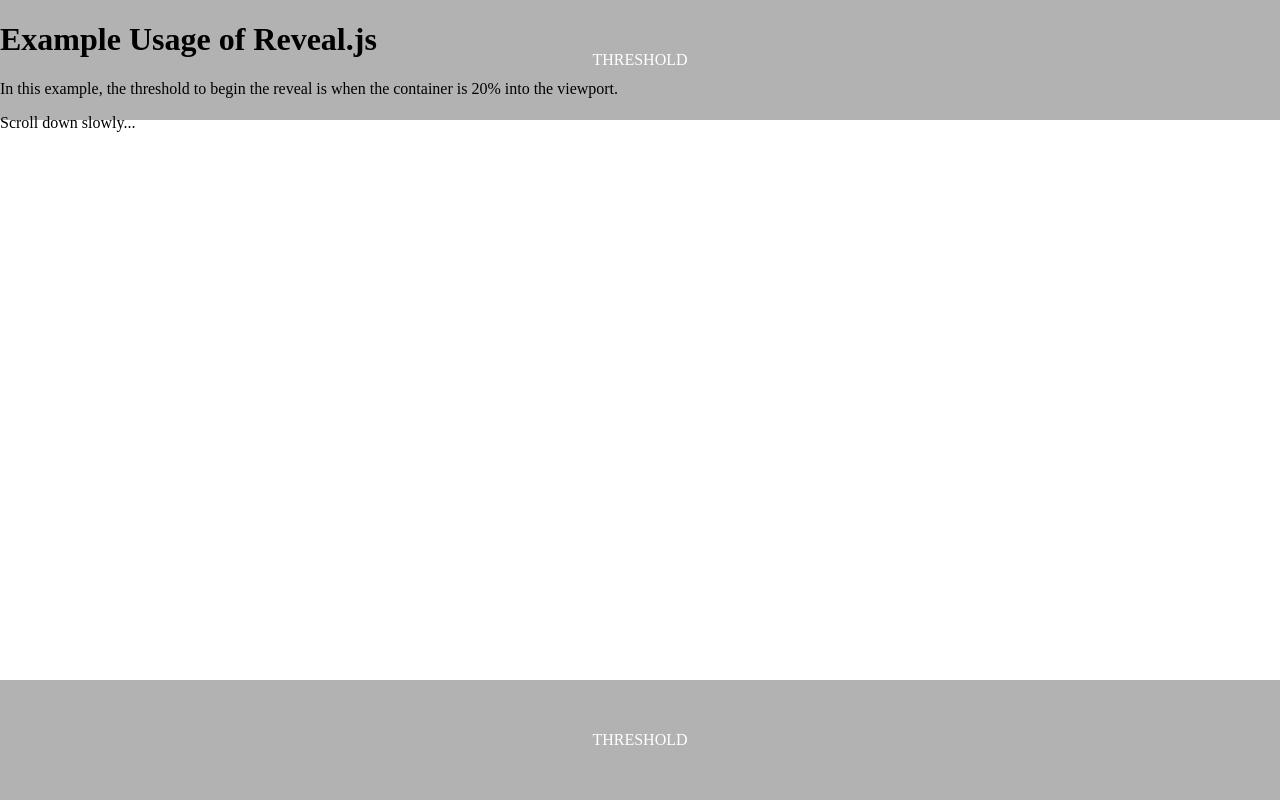
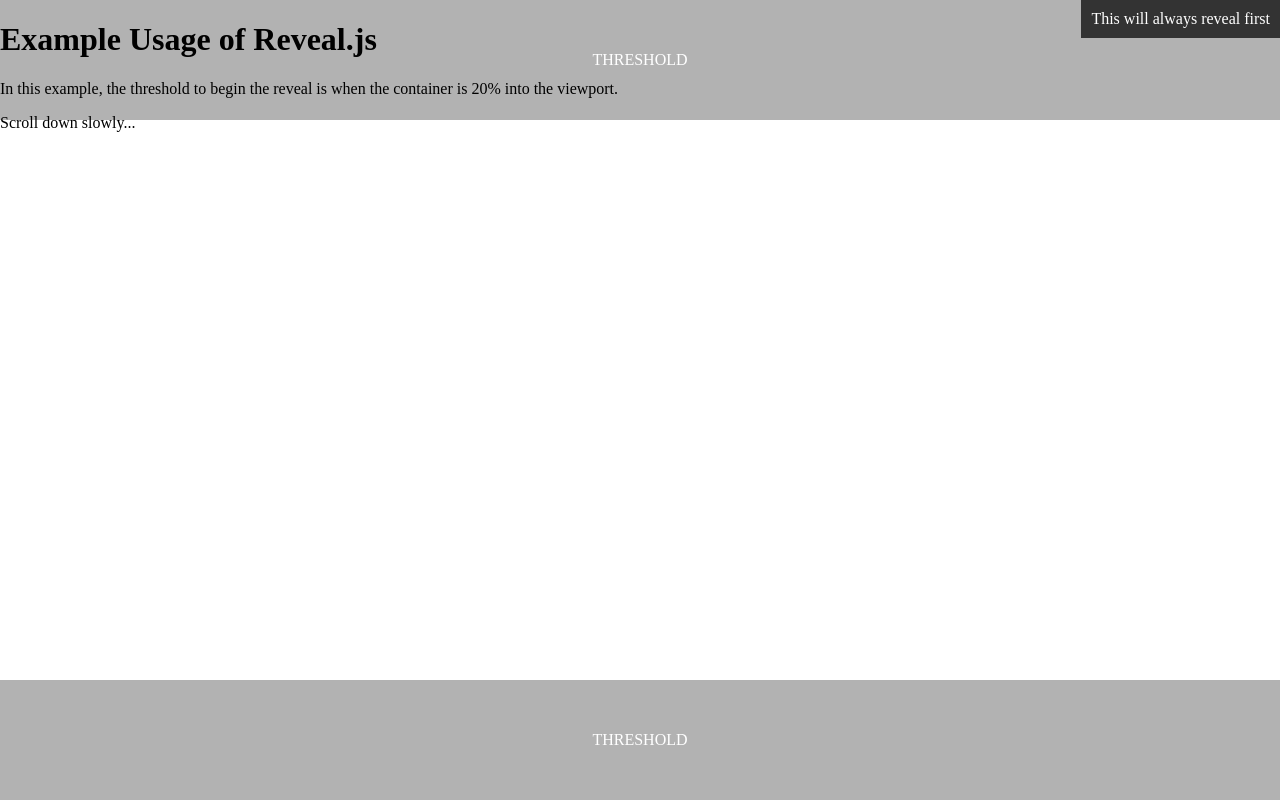
Before and after one commit to chaucerbao/reveal.js, a website built with Parcel: page example/index.html in a window 1280 px wide. Shown: the top 800 px of the page. Built offline with nearby package versions, Linux system fonts and the light colour scheme.

Commit message:
Add option to prepend container elements to the queue

```diff
--- a/example/index.html
+++ b/example/index.html
@@ -13,6 +13,10 @@
     <h1>Example Usage of Reveal.js</h1>
     <p>In this example, the threshold to begin the reveal is when the container is 20% into the viewport.</p>
     <p>Scroll down slowly...</p>
+
+    <header id="header">
+      <p data-reveal>This will always reveal first</p>
+    </header>
 
     <div class="sections">
       <section class="section" data-reveal-container>
--- a/example/script.js
+++ b/example/script.js
@@ -4,6 +4,7 @@
 
 reveal({
   elements: Array.from(containers),
+  prepend: [document.getElementById('header')],
   delay: 750,
   rootMargin: '-15% 0%',
   fastForward: true
--- a/example/style.css
+++ b/example/style.css
@@ -20,12 +20,23 @@
   margin: 0;
 }
 
-h2 {
+h2,
+p:first-child {
   margin-top: 0;
 }
 
 p:last-child {
   margin-bottom: 0;
+}
+
+#header {
+  position: fixed;
+  top: 0;
+  right: 0;
+  z-index: 2;
+  background: #333;
+  padding: 10px;
+  color: #fff;
 }
 
 .sections::after,
@@ -38,6 +49,7 @@
   left: 0;
   align-items: center;
   justify-content: center;
+  z-index: 1;
   background: rgba(0, 0, 0, 0.3);
   height: 15%;
   color: #fff;
--- a/src/reveal.ts
+++ b/src/reveal.ts
@@ -1,6 +1,7 @@
 // Type Definitions
 interface IOptions {
   elements: Element[]
+  prepend: Element[]
   delay?: number
   rootMargin?: string
   threshold?: number | number[]
@@ -10,6 +11,7 @@
 // Default Options
 const defaultOptions = {
   elements: [],
+  prepend: [],
   delay: 100,
   rootMargin: '0px 0px 0px 0px',
   threshold: 0,
@@ -21,6 +23,9 @@
 
 const reveal = (userOptions: IOptions) => {
   const options = Object.assign({}, defaultOptions, userOptions)
+
+  options.prepend.forEach(element => addToQueue(element))
+
   const observer = createObserver(options)
 
   options.elements.forEach(element => observer.observe(element))
@@ -28,6 +33,8 @@
   if (options.fastForward) {
     window.addEventListener('scroll', debounce(() => fastForward(), 50))
   }
+
+  setTimeout(() => processQueue(options), 0)
 }
 
 const createObserver = (options: IOptions) =>
@@ -37,18 +44,20 @@
         // If the entry is within the threshold
         if (entry.intersectionRatio > 0) {
           observer.unobserve(entry.target)
-
-          const elements = entry.target.querySelectorAll(
-            '[data-reveal]:not([data-reveal="revealed"])'
-          )
-
-          queue.push.apply(queue, Array.from(elements).sort(sortAscending))
-
+          addToQueue(entry.target)
           processQueue(options)
         }
       })
     },
     { rootMargin: options.rootMargin, threshold: options.threshold }
+  )
+
+const addToQueue = (element: Element) =>
+  queue.push.apply(
+    queue,
+    Array.from(
+      element.querySelectorAll('[data-reveal]:not([data-reveal="revealed"])')
+    ).sort(sortAscending)
   )
 
 const processQueue = (options: IOptions) => {
```
Also changed, not shown: README.md.
